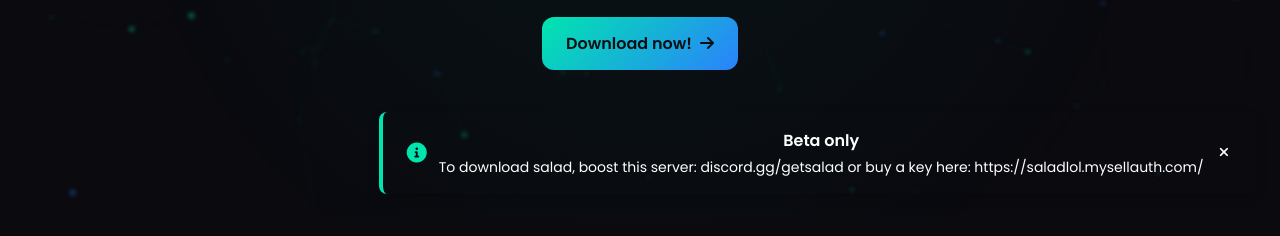
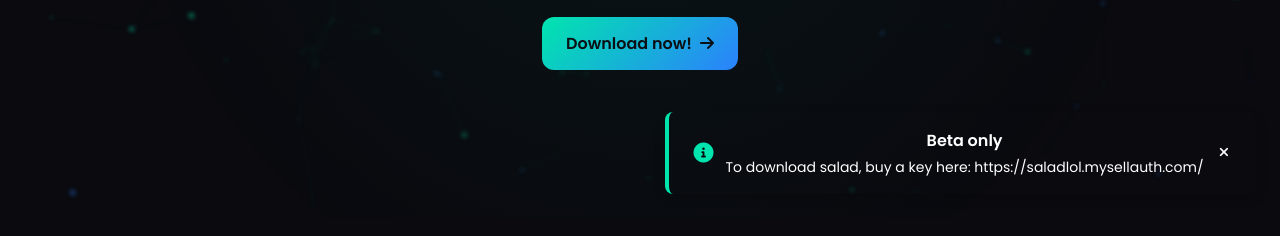
Before and after one commit to Salad-exp/New-Website, a plain HTML site: page index.html in a window 1280 px wide. Both pictures are taken after a click on the link "Download now!". Shown: the part 582-818 px from the top of the page. Drawn offline with Linux system fonts and the light colour scheme.

Commit message:
Update index.html

```diff
--- a/index.html
+++ b/index.html
@@ -1400,7 +1400,7 @@
         <i class="fas fa-info-circle notification-icon"></i>
         <div class="notification-content">
           <div class="notification-title">Beta only</div>
-          <div class="notification-message">To download salad, boost this server: discord.gg/getsalad or buy a key here: https://saladlol.mysellauth.com/</div>
+          <div class="notification-message">To download salad, buy a key here: https://saladlol.mysellauth.com/</div>
         </div>
         <button class="notification-close">
           <i class="fas fa-times"></i>
@@ -1819,7 +1819,10 @@
           closemodal();
         }
       });
-
+      document.getElementById('download-button').addEventListener('click', function(event) {
+        event.preventDefault();
+        window.open('https://saladlol.mysellauth.com/', '_blank');
+      });
       function anothermobilecheck() {
         return (window.innerWidth <= 768) || (navigator.maxTouchPoints > 0) || (navigator.msMaxTouchPoints > 0);
       }
```
